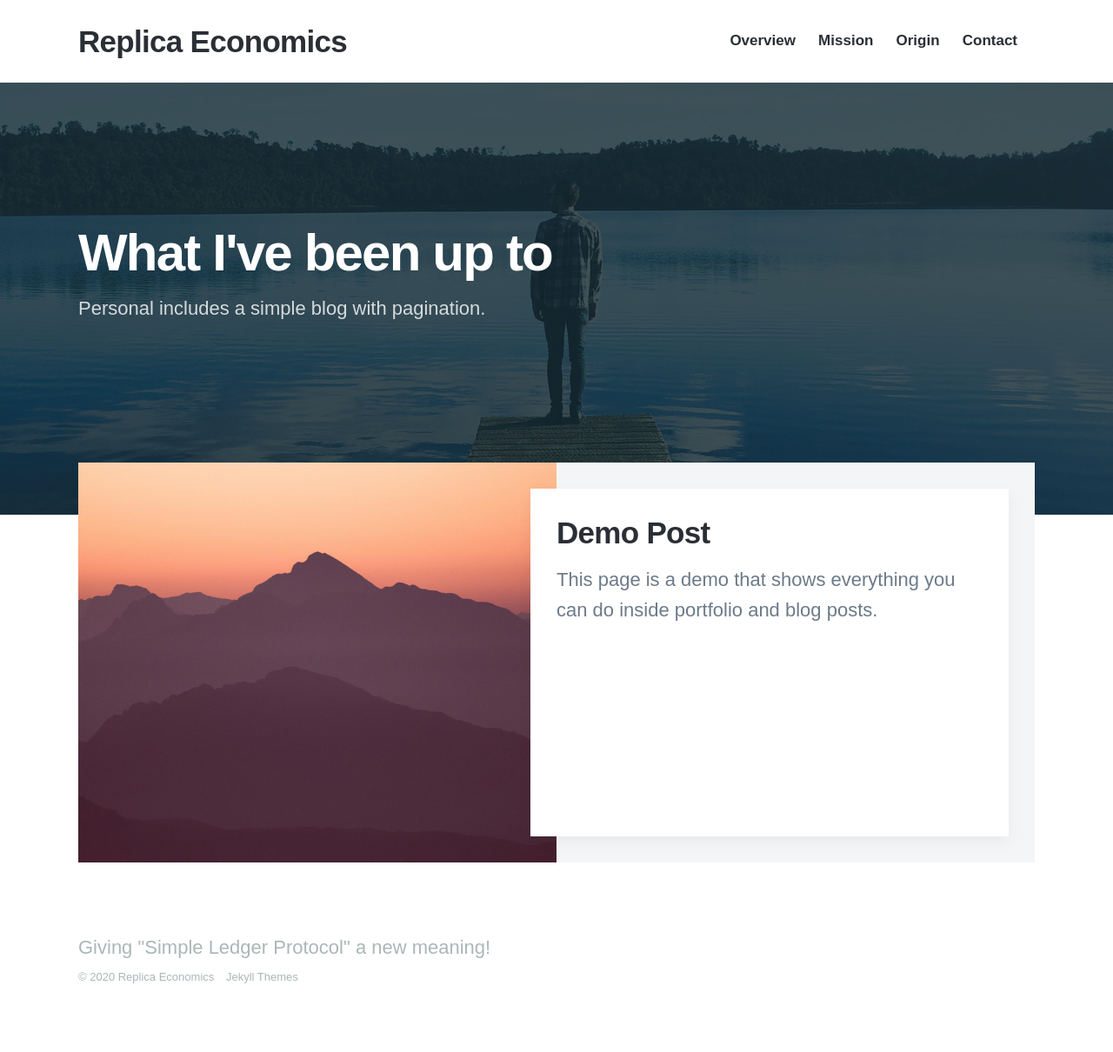
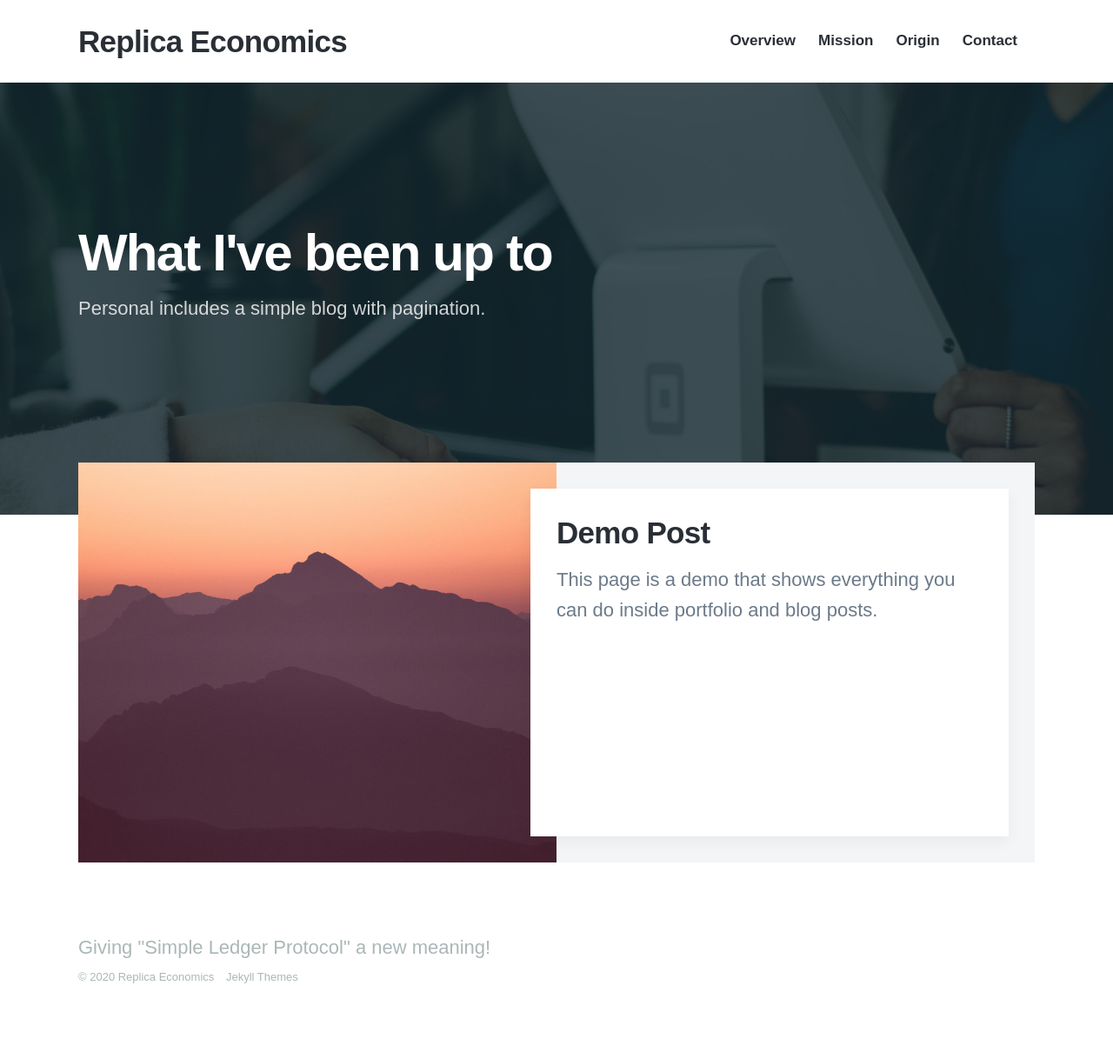
Before and after one commit to ishyu/Replica-Economics, a Jekyll site: the page built from blog/index.html, in a window 1280 px wide. Shown: the whole page at 87% size. Built offline with Jekyll 4.4.1, drawn with Linux system fonts in a browser that asks for light colours; nearby versions of some CDN libraries; some web fonts are replaced; the list of posts is cut into pages by our own code.

Commit message:
Update index.html

```diff
--- a/blog/index.html
+++ b/blog/index.html
@@ -2,7 +2,7 @@
 layout: default
 title: Blog
 description: Personal includes a simple blog with pagination.
-featured_image: /images/demo/blog.jpg
+featured_image: /images/economics.jpg
 ---
 
 <section class="hero hero--single">
```
